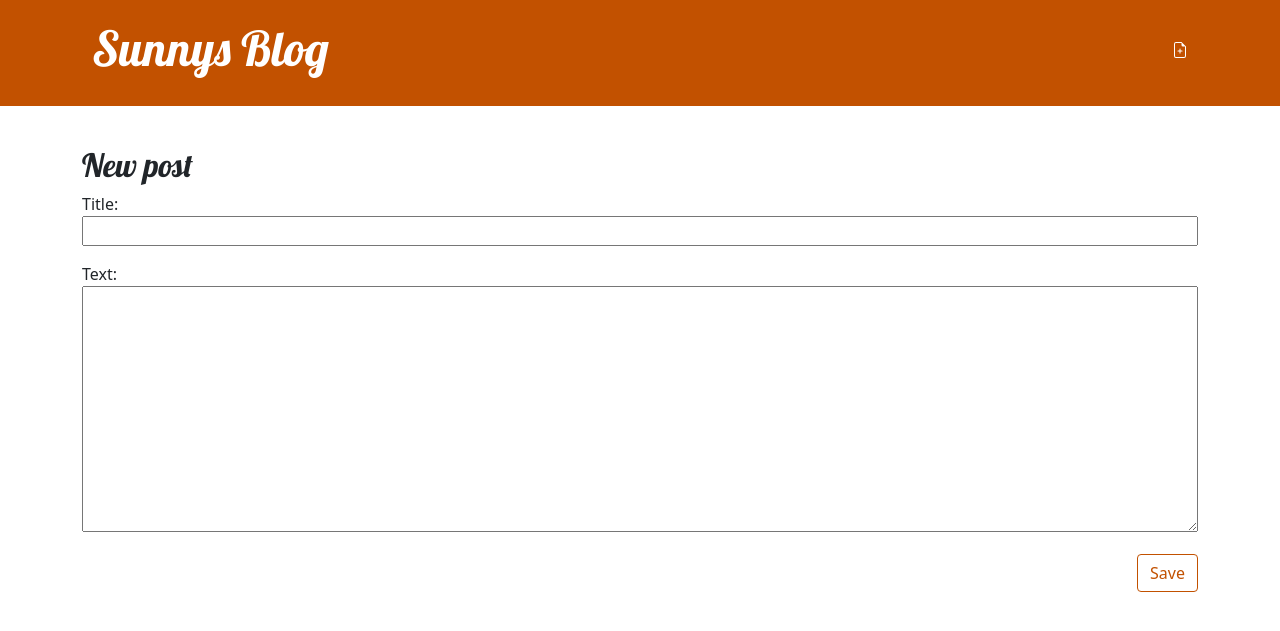
After one commit to SongYi-Han/my-blog, a Django app: page /post/new/ in a window 1280 px wide. The commit adds this page. Shown: the top 631 px of the page. Run offline with Django 3.2, Linux system fonts and the light colour scheme; the visitor is signed in with stand-in values (Sample User, id 1).

Commit message:
form complete

```diff
--- /dev/null
+++ b/blog/forms.py
@@ -0,0 +1,8 @@
+from django import forms
+from .models import Post
+
+class PostForm(forms.ModelForm):
+
+    class Meta:
+        model = Post
+        fields = ('title', 'text',)
--- /dev/null
+++ b/blog/static/css/blog.css
@@ -0,0 +1,70 @@
+.page-header {
+    background-color: #C25100;
+    margin-top: 0;
+    margin-bottom: 40px;
+    padding: 20px 20px 20px 40px;
+}
+
+.page-header h1,
+.page-header h1 a,
+.page-header h1 a:visited,
+.page-header h1 a:active {
+    color: #ffffff;
+    font-size: 36pt;
+    text-decoration: none;
+}
+
+h1,
+h2,
+h3,
+h4 {
+    font-family: 'Lobster', cursive;
+}
+
+.date {
+    color: #828282;
+}
+
+.save {
+    float: right;
+}
+
+.post-form textarea,
+.post-form input {
+    width: 100%;
+}
+
+.top-menu,
+.top-menu:hover,
+.top-menu:visited {
+    color: #ffffff;
+    float: right;
+    font-size: 26pt;
+    margin-right: 20px;
+}
+
+.post {
+    margin-bottom: 70px;
+}
+
+.post h2 a,
+.post h2 a:visited {
+    color: #000000;
+}
+
+.post > .date,
+.post > .actions {
+    float: right;
+}
+
+.btn-secondary,
+.btn-secondary:visited {
+    color: #C25100;
+    background: none;
+    border-color: #C25100;
+}
+
+.btn-secondary:hover {
+    color: #FFFFFF;
+    background-color: #C25100;
+}
--- /dev/null
+++ b/blog/templates/blog/base.html
@@ -0,0 +1,31 @@
+{% load static %}
+<!DOCTYPE html>
+<html>
+    <head>
+        <title>Django Girls blog</title>
+        <link rel="stylesheet" href="https://cdn.jsdelivr.net/npm/bootstrap@5.1.3/dist/css/bootstrap.min.css" integrity="sha384-1BmE4kWBq78iYhFldvKuhfTAU6auU8tT94WrHftjDbrCEXSU1oBoqyl2QvZ6jIW3" crossorigin="anonymous">
+        <link href='//fonts.googleapis.com/css?family=Lobster&subset=latin,latin-ext' rel='stylesheet' type='text/css'>
+        <link rel="stylesheet" href="{% static 'css/blog.css' %}">
+    </head>
+    <body>
+        <header class="page-header">
+          <div class="container">
+            {% if user.is_authenticated %}
+                <a href="{% url 'post_new' %}" class="top-menu">
+                    {% include './icons/file-earmark-plus.svg' %}
+                </a>
+            {% endif %}
+
+              <h1><a href="/">Sunnys Blog</a></h1>
+          </div>
+        </header>
+        <main class="container">
+            <div class="row">
+                <div class="col">
+                {% block content %}
+                {% endblock %}
+                </div>
+            </div>
+        </main>
+    </body>
+</html>
--- /dev/null
+++ b/blog/templates/blog/post_edit.html
@@ -0,0 +1,9 @@
+{% extends 'blog/base.html' %}
+
+{% block content %}
+    <h2>New post</h2>
+    <form method="POST" class="post-form">{% csrf_token %}
+        {{ form.as_p }}
+        <button type="submit" class="save btn btn-secondary">Save</button>
+    </form>
+{% endblock %}
--- a/blog/urls.py
+++ b/blog/urls.py
@@ -3,4 +3,7 @@ from . import views
 
 urlpatterns = [
     path('', views.post_list, name='post_list'),
+    path('post/<int:pk>/', views.post_detail, name='post_detail'),
+    path('post/new/', views.post_new, name='post_new'),
+    path('post/<int:pk>/edit/', views.post_edit, name='post_edit'),
 ]
--- a/blog/views.py
+++ b/blog/views.py
@@ -1,7 +1,43 @@
-from django.shortcuts import render
+from django.shortcuts import render, get_object_or_404, redirect
 from .models import Post
 from django.utils import timezone
+from .forms import PostForm
 
 def post_list(request):
     posts = Post.objects.filter(published_date__lte=timezone.now()).order_by('published_date')
     return render(request, 'blog/post_list.html', {'posts': posts})
+
+def post_detail(request, pk):
+    post = get_object_or_404(Post, pk=pk)
+    return render(request, 'blog/post_detail.html', {'post': post})
+
+def post_new(request):
+    form = PostForm()
+    return render(request, 'blog/post_edit.html', {'form': form})
+
+def post_new(request):
+    if request.method == "POST":
+        form = PostForm(request.POST)
+        if form.is_valid():
+            post = form.save(commit=False)
+            post.author = request.user
+            post.published_date = timezone.now()
+            post.save()
+            return redirect('post_detail', pk=post.pk)
+    else:
+        form = PostForm()
+    return render(request, 'blog/post_edit.html', {'form': form})
+
+def post_edit(request, pk):
+    post = get_object_or_404(Post, pk=pk)
+    if request.method == "POST":
+        form = PostForm(request.POST, instance=post)
+        if form.is_valid():
+            post = form.save(commit=False)
+            post.author = request.user
+            post.published_date = timezone.now()
+            post.save()
+            return redirect('post_detail', pk=post.pk)
+    else:
+        form = PostForm(instance=post)
+    return render(request, 'blog/post_edit.html', {'form': form})
--- a/myblog/urls.py
+++ b/myblog/urls.py
@@ -1,18 +1,3 @@
-"""myblog URL Configuration
-
-The `urlpatterns` list routes URLs to views. For more information please see:
-    https://docs.djangoproject.com/en/2.0/topics/http/urls/
-Examples:
-Function views
-    1. Add an import:  from my_app import views
-    2. Add a URL to urlpatterns:  path('', views.home, name='home')
-Class-based views
-    1. Add an import:  from other_app.views import Home
-    2. Add a URL to urlpatterns:  path('', Home.as_view(), name='home')
-Including another URLconf
-    1. Import the include() function: from django.urls import include, path
-    2. Add a URL to urlpatterns:  path('blog/', include('blog.urls'))
-"""
 from django.contrib import admin
 from django.urls import path, include
 
```
Also changed, not shown: blog/templates/blog/post_detail.html (added, +18 -0 lines), blog/templates/blog/post_list.html (+8 -11 lines), blog/templates/blog/icons/file-earmark-plus.svg (added), blog/templates/blog/icons/pencil-fill.svg (added).
